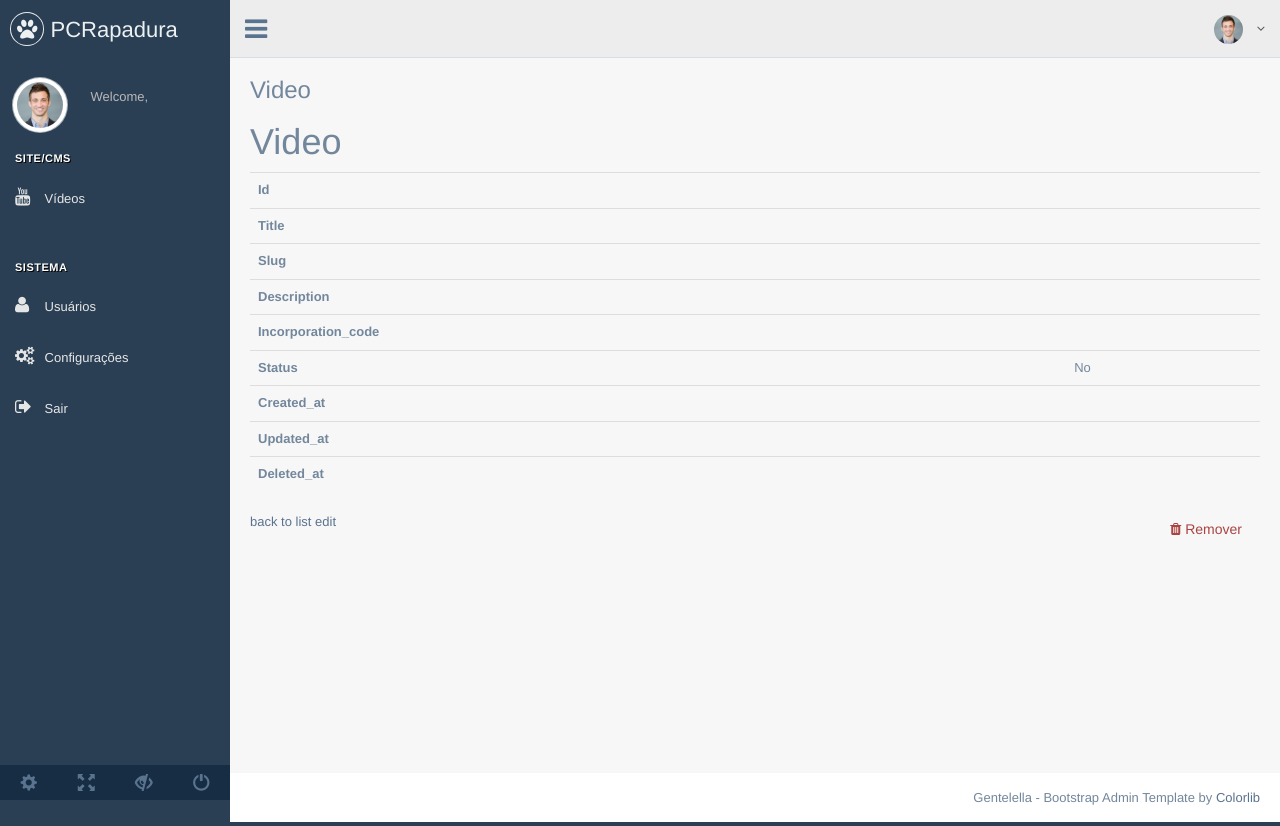
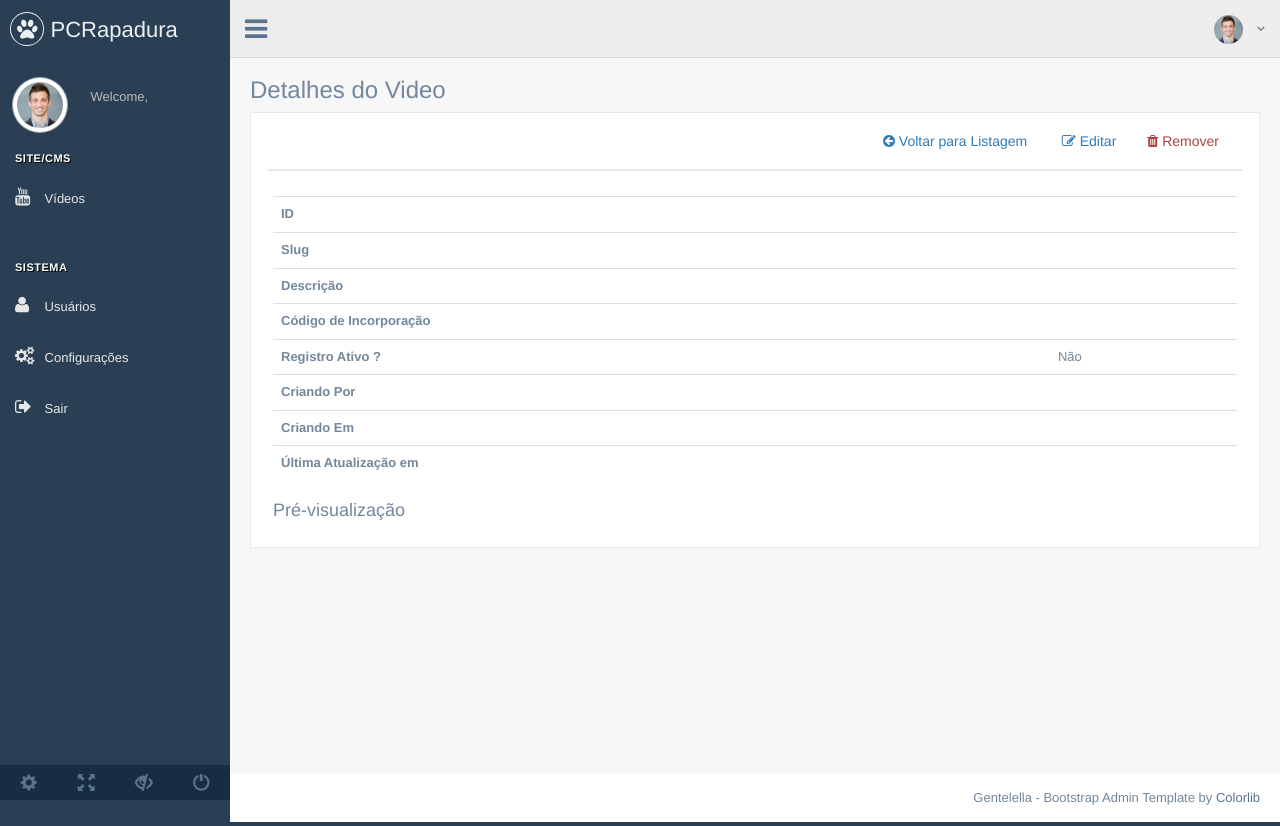
Before and after one commit to PHPcomRapadura/site-principal, a Symfony app: template templates/admin/videos/show.html.twig in a window 1280 px wide. Run offline with Twig, Linux system fonts and the light colour scheme; the template is opened without the code that fills it, so the values that code supplies are empty; some libraries are stand-ins or nearby versions.

Commit message:
Criacao de uma migration e layout da tela ver de videos

```diff
--- a/templates/admin/videos/show.html.twig
+++ b/templates/admin/videos/show.html.twig
@@ -1,54 +1,62 @@
 {% extends 'base_admin.html.twig' %}
 
-{% block title %}Video{% endblock %}
+{% block title %}Detalhes do Video{% endblock %}
 
 {% block body_admin %}
-    <h1>Video</h1>
-
+    <div class="x_panel">
+        <div class="x_title">
+            <div class="nav navbar-right">
+                <a class="btn btn-link" href="{{ path('admin_videos_index') }}">
+                    <i class="fa fa-arrow-circle-left"></i> Voltar para Listagem
+                </a>
+                <a class="btn btn-link" href="{{ path('admin_videos_edit', {"id": video.id}) }}">
+                    <i class="fa fa-edit"></i> Editar
+                </a>
+                {{ include('admin/videos/_delete_form.html.twig') }}
+            </div>
+            <div class="clearfix"></div>
+        </div>
+        <div class="x_content">
+            <h2>{{ video.title }}</h2>
             <table class="table">
                 <tbody>
                 <tr>
-                <th>Id</th>
+                    <th>ID</th>
                     <td>{{ video.id }}</td>
-            </tr>
-            <tr>
-                <th>Title</th>
-                <td>{{ video.title }}</td>
                 </tr>
                 <tr>
                     <th>Slug</th>
                     <td>{{ video.slug }}</td>
                 </tr>
                 <tr>
-                <th>Description</th>
+                    <th>Descrição</th>
                     <td>{{ video.description }}</td>
                 </tr>
                 <tr>
-                <th>Incorporation_code</th>
+                    <th>Código de Incorporação</th>
                     <td>{{ video.incorporationCode }}</td>
                 </tr>
                 <tr>
-                <th>Status</th>
-                <td>{{ video.status ? 'Yes' : 'No' }}</td>
+                    <th>Registro Ativo ?</th>
+                    <td>{{ video.status ? 'Sim' : 'Não' }}</td>
                 </tr>
                 <tr>
-                <th>Created_at</th>
-                <td>{{ video.createdAt ? video.createdAt|date('Y-m-d H:i:s') : '' }}</td>
+                    <th>Criando Por</th>
+                    <td>{{ video.createdBy.name }}</td>
                 </tr>
                 <tr>
-                <th>Updated_at</th>
-                <td>{{ video.updatedAt ? video.updatedAt|date('Y-m-d H:i:s') : '' }}</td>
+                    <th>Criando Em</th>
+                    <td>{{ video.createdAt ? video.createdAt|date('d/m/Y H:i:s') : '' }}</td>
                 </tr>
                 <tr>
-                <th>Deleted_at</th>
-                <td>{{ video.deletedAt ? video.deletedAt|date('Y-m-d H:i:s') : '' }}</td>
+                    <th>Última Atualização em</th>
+                    <td>{{ video.updatedAt ? video.updatedAt|date('d/m/Y H:i:s') : '' }}</td>
                 </tr>
                 </tbody>
             </table>
 
-    <a href="{{ path('admin_videos_index') }}">back to list</a>
-
-    <a href="{{ path('admin_videos_edit', {'id': video.id}) }}">edit</a>
-
-    {{ include('admin/videos/_delete_form.html.twig') }}
+            <h2>Pré-visualização</h2>
+            {{ video.incorporationCode|raw }}
+        </div>
+    </div>
 {% endblock %}
```
Also changed, not shown: src/Migrations/Version20180704020754.php (added, +32 -0 lines). Lines whose indentation alone changed are shown as unchanged.
